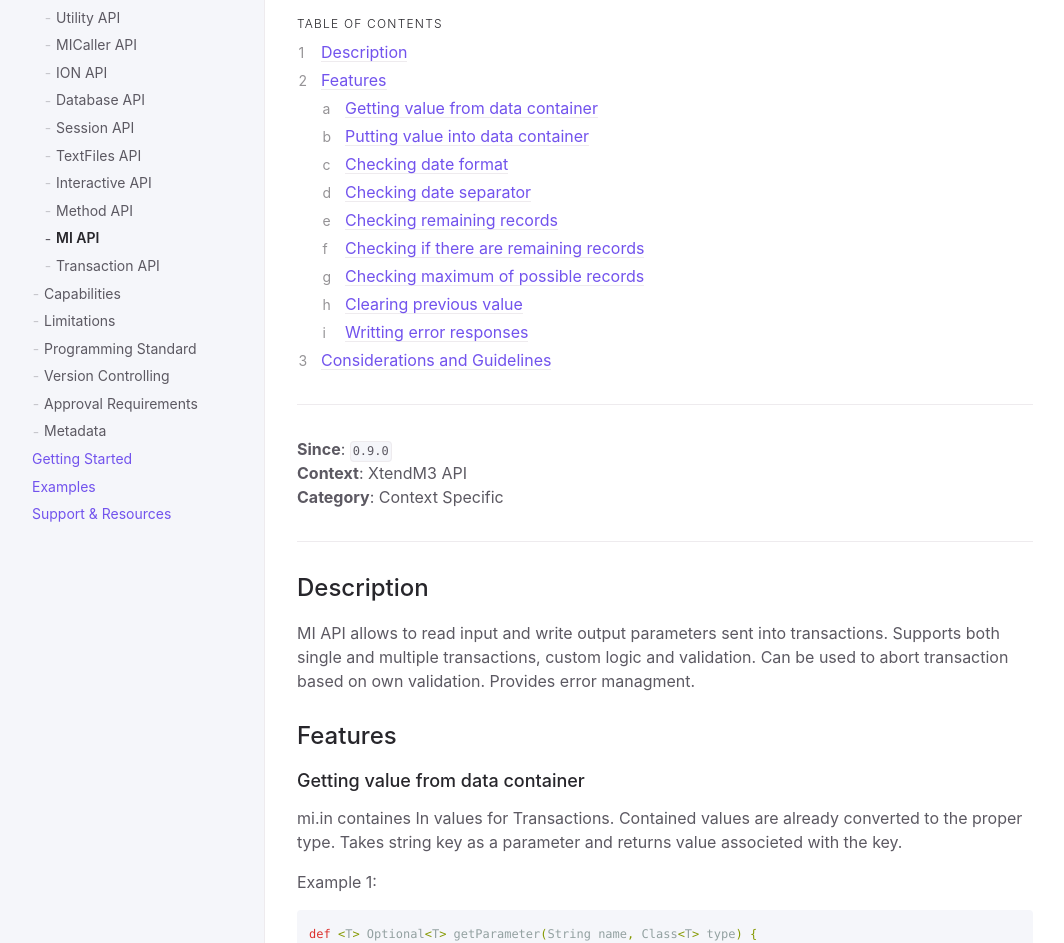
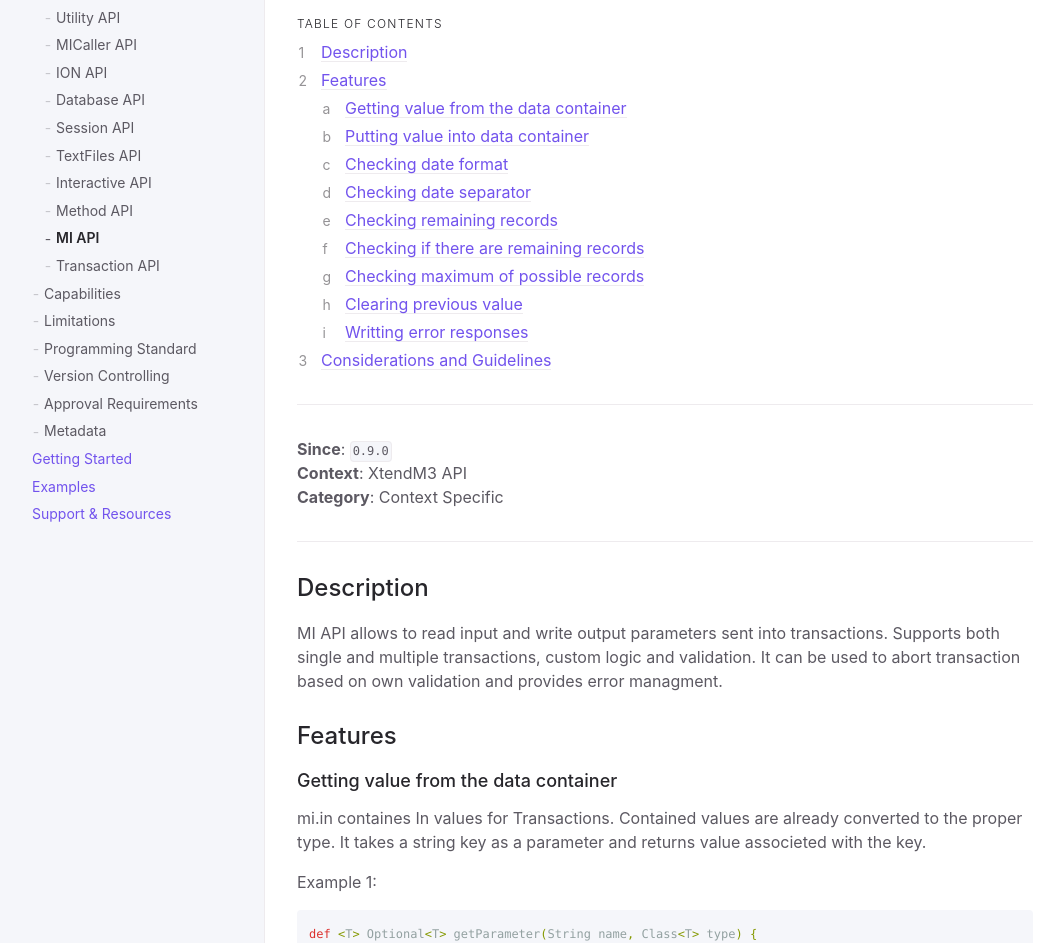
Before and after one commit to infor-cloud/xtendm3, a Jekyll site: the page built from docs/documentation/api-specification/mi-api.md, in a window 1280 px wide. Shown: the part 270-1213 px from the top of the page, without its empty margins (107-1171 px from the left). Built offline with Jekyll 4.4.1, drawn with Linux system fonts in a browser that asks for light colours; some of the changed text lies outside the part shown.

Commit message:
Minor text update

````diff
--- a/docs/documentation/api-specification/mi-api.md
+++ b/docs/documentation/api-specification/mi-api.md
@@ -27,13 +27,13 @@ Checklist for requesting approval for your extensions.
 
 ---
 ## Description
-MI API allows to read input and write output parameters sent into transactions. Supports both single and multiple transactions, custom logic and validation.  Can be used to abort transaction based on own validation. Provides error managment.
+MI API allows to read input and write output parameters sent into transactions. Supports both single and multiple transactions, custom logic and validation. It can be used to abort transaction based on own validation and provides error managment.
 
 ## Features
 
-### Getting value from data container
+### Getting value from the data container
 mi.in containes In values for Transactions. Contained values are already converted to the proper type.
-Takes string key as a parameter and returns value associeted with the key.
+It takes a string key as a parameter and returns value associeted with the key.
 
 Example 1:
 ```groovy
@@ -83,7 +83,7 @@ void main() {
 }
 ```
 ### Checking date format
-Returns date format as a string. Possible formats: YMD8, YMD6, MDY6, DMY6, YWD5.
+Returns date format as a string. Possible formats: `YMD8`, `YMD6`, `MDY6`, `DMY6`, `YWD5`.
 
 Example:
 ```groovy
````
